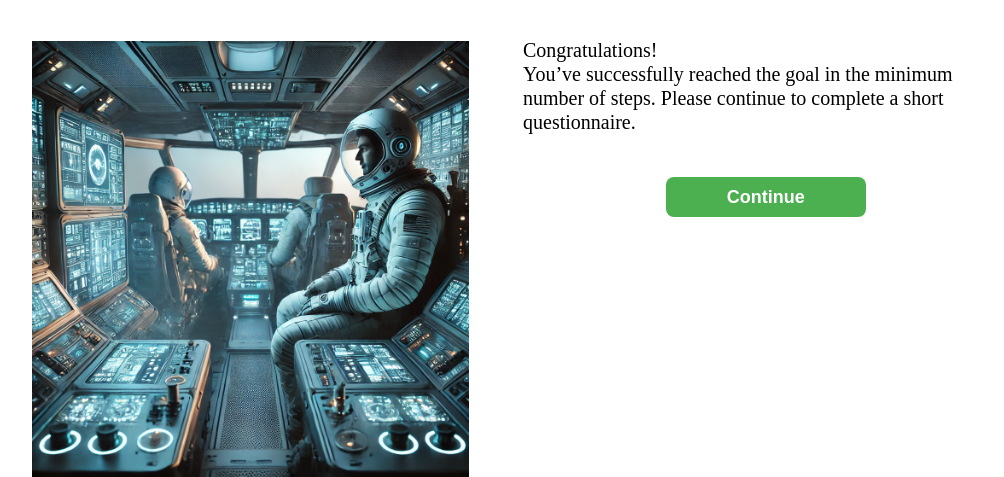
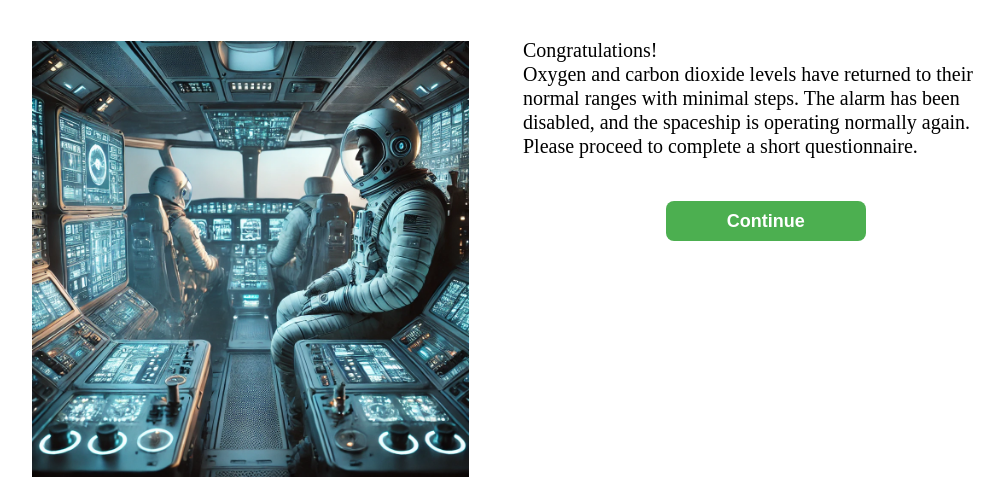
Before and after one commit to Eurus-J-Zhang/spaceship-gas, a Flask app: page /result_success in a window 1280 px wide. Shown: the top 477 px of the page, without its empty margins (137-1141 px from the left). Run offline with Flask 3, Linux system fonts and the light colour scheme; some libraries are stand-ins or nearby versions.

Commit message:
Adding text of not going backwards

```diff
--- a/app.py
+++ b/app.py
@@ -142,7 +142,6 @@ def tank_reason():
     if request.method == "POST":
         # If already successful, don't validate (no radios present) — just continue to result
         if success:
-            # step_number=len(history)
             return redirect(url_for("result_success"))
         if failed or failed_step:
             return redirect(url_for("result_fail"))
--- a/templates/result_success.html
+++ b/templates/result_success.html
@@ -23,8 +23,9 @@
     <div class="right-part">
         <p class="t_title">
             Congratulations! </br>
-            You’ve successfully reached the goal in the minimum number of steps.
-            Please continue to complete a short questionnaire.
+            Oxygen and carbon dioxide levels have returned to their normal ranges with minimal steps.
+            The alarm has been disabled, and the spaceship is operating normally again.
+            Please proceed to complete a short questionnaire.
         <br>
         </p>
         <br>
--- a/templates/tank_reason.html
+++ b/templates/tank_reason.html
@@ -3,7 +3,6 @@
 
 
 {% block main_text %}
-
 
 
 <div class="grid-content">
@@ -28,7 +27,8 @@ Any action that would drop a gas level below 0 is <strong>invalid</strong> and c
 If you have taken <mark>5</mark> actions without reaching the goal, the task ends automatically in <strong>failure</strong>.
 </p>
 
-  <p>Please calculate first, then begin taking actions.</p>
+  <p>Please calculate first, then begin taking actions. Once an action is made, it cannot be undone.
+    Please continue forward without trying to go back.</p>
         <br>
 
 
```
